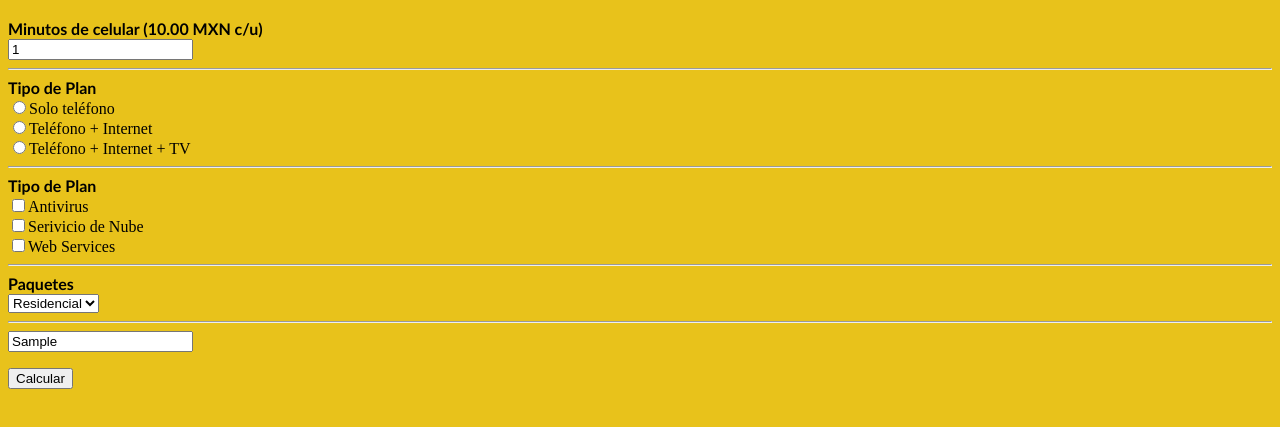
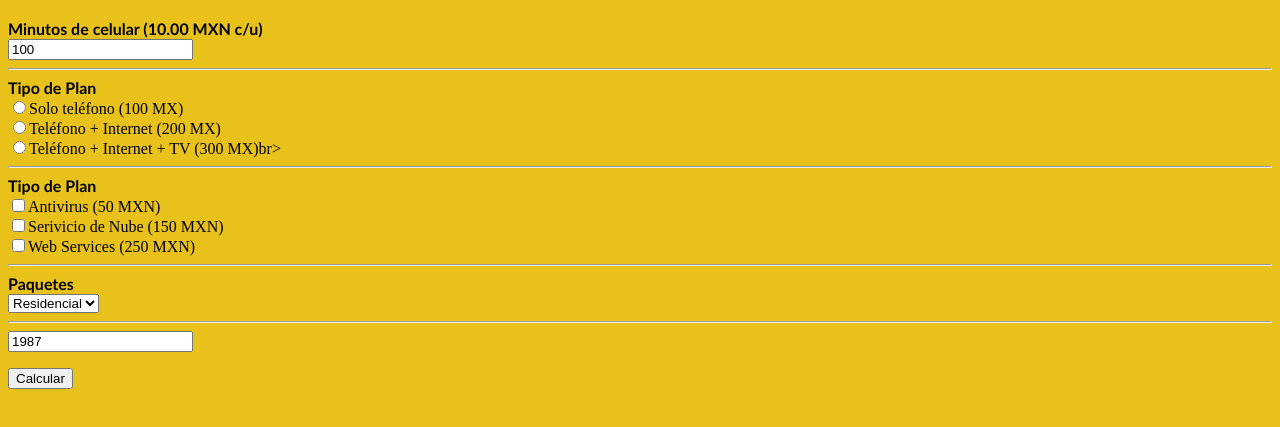
Before and after one commit to IDAI-MA2025/EjerciciosJavaScript, a plain HTML site: page ReciboTelefonico.html in a window 1280 px wide. Both pictures are taken after typing "Sample" into the empty fields and a click on the button "Calcular". Shown: the part 61-488 px from the top of the page. Drawn offline with Linux system fonts and the light colour scheme.

Commit message:
Update Recibo

```diff
--- a/ReciboTelefonico.html
+++ b/ReciboTelefonico.html
@@ -5,7 +5,6 @@
     <meta charset="UTF-8">
     <meta name="viewport" content="width=device-width, initial-scale=1.0">
     <title>Recibo Telefonico</title>
-
     <style>
         body {
             background-color: #e7c010f3
@@ -24,31 +23,31 @@
 </head>
 
 <body>
-    <!-- <form action=""></form> -->
-    <form id="calculoMinutos" action="ReciboTelefonico(JS).html" method="GET">
+
+    <form id="calculoMinutos" action="ReciboTelefonico.html" method="GET">
         <h1>Recibo Telefonico</h1>
         <label for="" >Minutos de celular (10.00 MXN c/u)</label>
         <br>
-        <input type="number" id="minCel" value="1">
+        <input type="number" id="minCel" value="100">
 
         <hr>
         <label for="">Tipo de Plan</label>
         <br>
-        <input type="radio" name="plan">Solo teléfono<br>
-        <input type="radio" name="plan">Teléfono + Internet<br>
-        <input type="radio" name="plan">Teléfono + Internet + TV<br>
+        <input type="radio" name="plan" value="tel">Solo teléfono (100 MX)<br>
+        <input type="radio" name="plan" value="internet">Teléfono + Internet  (200 MX)<br>
+        <input type="radio" name="plan" value="tv">Teléfono + Internet + TV (300 MX)br>
 
         <hr>
         <label for="">Tipo de Plan</label>
         <br>
-        <input type="checkbox" name="">Antivirus<br>
-        <input type="checkbox" name="">Serivicio de Nube<br>
-        <input type="checkbox" name="">Web Services<br>
+        <input type="checkbox" name="antivirus">Antivirus (50 MXN)<br>
+        <input type="checkbox" name="nube">Serivicio de Nube (150 MXN)<br>
+        <input type="checkbox" name="ws">Web Services (250 MXN)<br>
 
         <hr>
         <label for="">Paquetes</label>
         <br>
-        <select name="">
+        <select name="paquetes">
             <option value="residencial">Residencial</option>
             <option value="pyme">PYMES</option>
             <option value="empresa">Empresas</option>
@@ -59,10 +58,72 @@
 			<input type="text" id="resultado"></p>
 		</div>
 
+
+                <!-- El onclick llama a una funcion de java -->
         <button type="button" onclick="calcular()">Calcular</button>
 
     </form>
 
 </body>
 
+<script>
+
+    var formulario = document.getElementById("calculoMinutos");
+
+    function calcular() {
+
+        var total = 0;
+        var minCel = formulario.minCel.value;
+        total = minCel * 10;
+
+        // CONDICIONES ANIDADAS (radios)
+        if (formulario.plan.value == "tel")
+        {
+            total = total + 100;
+        }
+        else if (formulario.plan.value == "internet")
+        {
+            total = total + 200;
+        }
+        else if (formulario.plan.value == "tv")
+        {
+            total = total + 300;
+        }
+        else
+        {
+            alert("Seleccionar un Tipo de Plan");
+        }
+
+        //CONDICIONES SIMPLES (Checkbox)
+        if (formulario.antivirus.checked) {
+            total = total + 50;
+        }
+        if (formulario.nube.checked) {
+            total = total + 150;
+        }
+        if (formulario.ws.checked) {
+            total = total + 250;
+        }
+
+
+        // CONDICIONES ANIDADAS (radios)
+        if (formulario.paquetes.value == "residencial")
+        {
+            total = total + 987;
+        }
+        else if (formulario.paquetes.value == "pyme")
+        {
+            total = total + 654;
+        }
+        else if (formulario.paquetes.value == "empresa")
+        {
+            total = total + 321;
+        }
+
+        formulario.resultado.value = total;
+        //alert(minCel);
+    }
+
+</script>
+
 </html>
```
